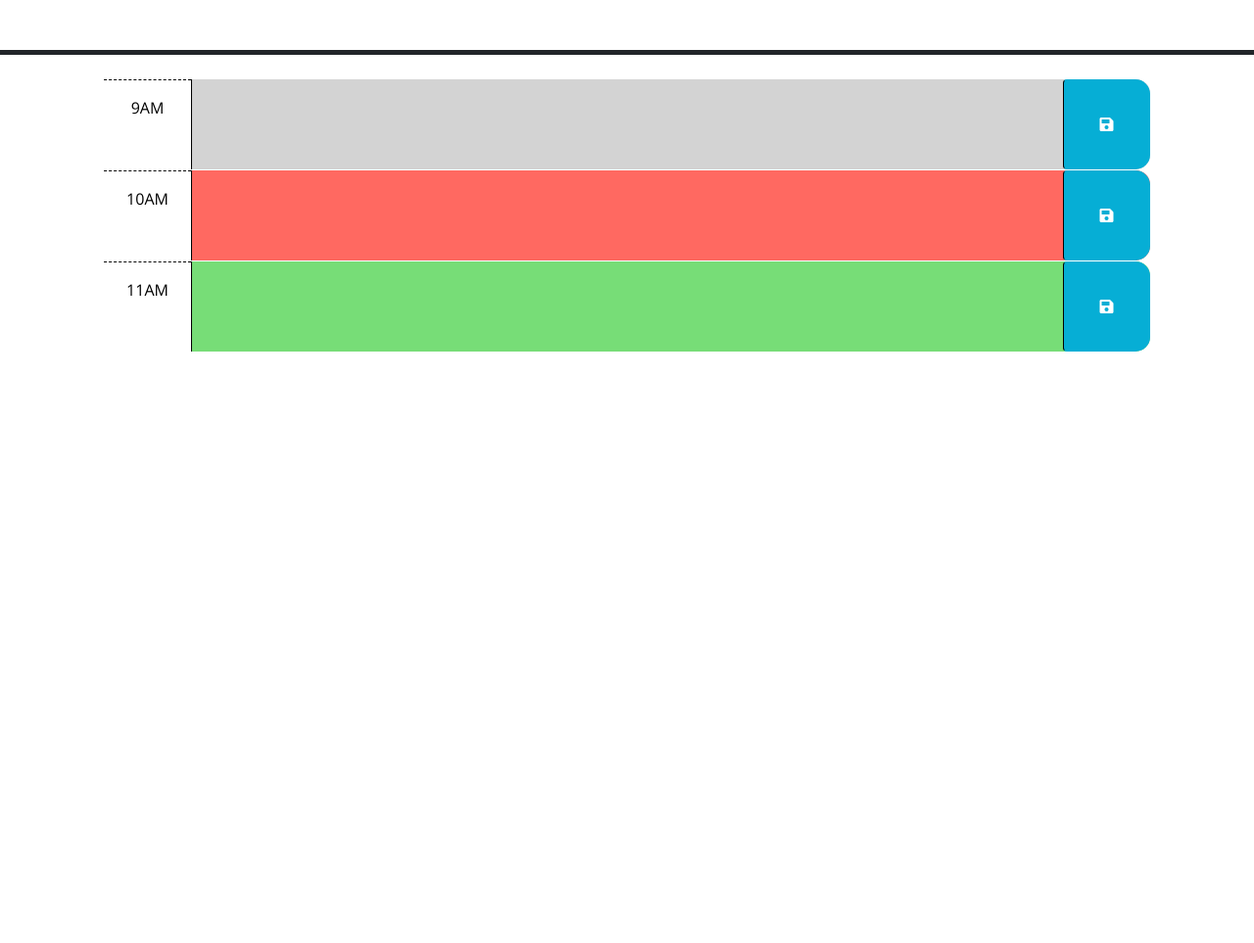
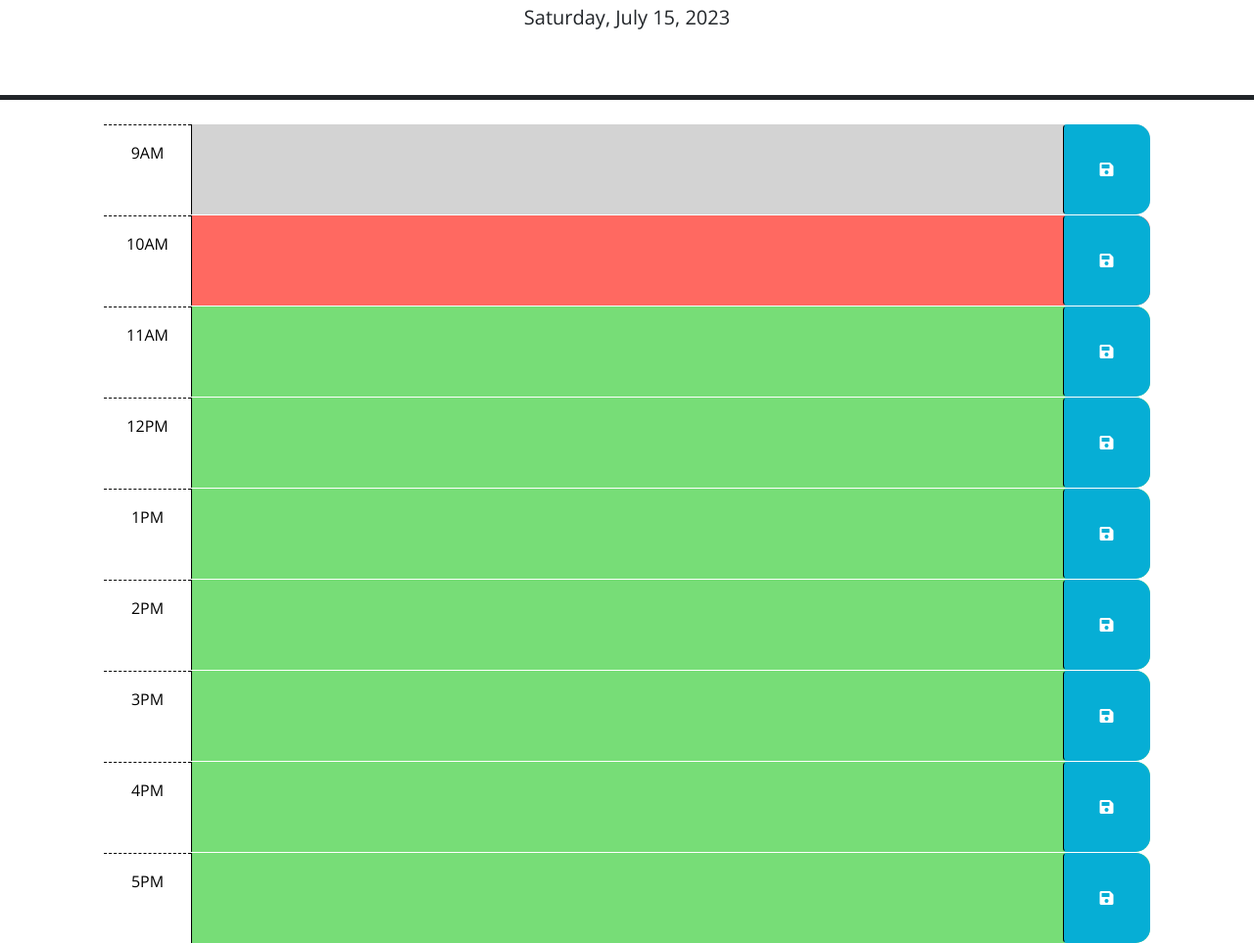
Before and after one commit to ralstonb9/work-day-scheduler, a plain HTML site: page index.html in a window 1280 px wide. Shown: the part 176-1139 px from the top of the page at 98% size. Before the commit the page ends 800 px from the top, so only its background shows below. Drawn offline with nearby package versions, Linux system fonts and the light colour scheme; files that its build step writes are made by us from their sources.

Commit message:
Added time and date variables as well as additional time slots and the current date

```diff
--- a/assets/js/script.js
+++ b/assets/js/script.js
@@ -8,16 +8,27 @@ $(function () {
   // function? How can DOM traversal be used to get the "hour-x" id of the
   // time-block containing the button that was clicked? How might the id be
   // useful when saving the description in local storage?
+  var saveBtn = document.querySelector(".saveBtn");
+  saveBtn.addEventListener('click', function() {
+    console.log("saved")
+    localStorage.setItem("#", textarea)
+  });
+
   //
   // TODO: Add code to apply the past, present, or future class to each time
   // block by comparing the id to the current hour. HINTS: How can the id
   // attribute of each time-block be used to conditionally add or remove the
   // past, present, and future classes? How can Day.js be used to get the
   // current hour in 24-hour time?
+  var currentTime = dayjs().format('hh:mm:ss a');
+  console.log(currentTime);
   //
   // TODO: Add code to get any user input that was saved in localStorage and set
   // the values of the corresponding textarea elements. HINT: How can the id
   // attribute of each time-block be used to do this?
   //
   // TODO: Add code to display the current date in the header of the page.
+  var currentDate = dayjs().format('dddd, MMMM D, YYYY');
+  console.log(currentDate);
+  document.querySelector('#currentDay').append(currentDate)
 });
--- a/index.html
+++ b/index.html
@@ -18,7 +18,7 @@
       href="https://fonts.googleapis.com/css?family=Open+Sans&display=swap"
       rel="stylesheet"
     />
-    <link rel="stylesheet" href="style.css" />
+    <link rel="stylesheet" href="./assets/css/style.css" />
     <title>Work Day Scheduler</title>
   </head>
 
@@ -66,6 +66,54 @@
         </button>
       </div>
 
+      <div id="hour-12" class="row time-block future">
+        <div class="col-2 col-md-1 hour text-center py-3">12PM</div>
+        <textarea class="col-8 col-md-10 description" rows="3"> </textarea>
+        <button class="btn saveBtn col-2 col-md-1" aria-label="save">
+          <i class="fas fa-save" aria-hidden="true"></i>
+        </button>
+      </div>
+
+      <div id="hour-13" class="row time-block future">
+        <div class="col-2 col-md-1 hour text-center py-3">1PM</div>
+        <textarea class="col-8 col-md-10 description" rows="3"> </textarea>
+        <button class="btn saveBtn col-2 col-md-1" aria-label="save">
+          <i class="fas fa-save" aria-hidden="true"></i>
+        </button>
+      </div>
+
+      <div id="hour-14" class="row time-block future">
+        <div class="col-2 col-md-1 hour text-center py-3">2PM</div>
+        <textarea class="col-8 col-md-10 description" rows="3"> </textarea>
+        <button class="btn saveBtn col-2 col-md-1" aria-label="save">
+          <i class="fas fa-save" aria-hidden="true"></i>
+        </button>
+      </div>
+
+      <div id="hour-15" class="row time-block future">
+        <div class="col-2 col-md-1 hour text-center py-3">3PM</div>
+        <textarea class="col-8 col-md-10 description" rows="3"> </textarea>
+        <button class="btn saveBtn col-2 col-md-1" aria-label="save">
+          <i class="fas fa-save" aria-hidden="true"></i>
+        </button>
+      </div>
+
+      <div id="hour-16" class="row time-block future">
+        <div class="col-2 col-md-1 hour text-center py-3">4PM</div>
+        <textarea class="col-8 col-md-10 description" rows="3"> </textarea>
+        <button class="btn saveBtn col-2 col-md-1" aria-label="save">
+          <i class="fas fa-save" aria-hidden="true"></i>
+        </button>
+      </div>
+
+      <div id="hour-17" class="row time-block future">
+        <div class="col-2 col-md-1 hour text-center py-3">5PM</div>
+        <textarea class="col-8 col-md-10 description" rows="3"> </textarea>
+        <button class="btn saveBtn col-2 col-md-1" aria-label="save">
+          <i class="fas fa-save" aria-hidden="true"></i>
+        </button>
+      </div>
+
     <script src="https://code.jquery.com/jquery-3.4.1.min.js"></script>
     <script
       src="https://cdn.jsdelivr.net/npm/dayjs@1.11.3/dayjs.min.js"
@@ -73,6 +121,6 @@
       crossorigin="anonymous"
     ></script>
 
-    <script src="script.js"></script>
+    <script src="./assets/js/script.js"></script>
   </body>
 </html>
```
